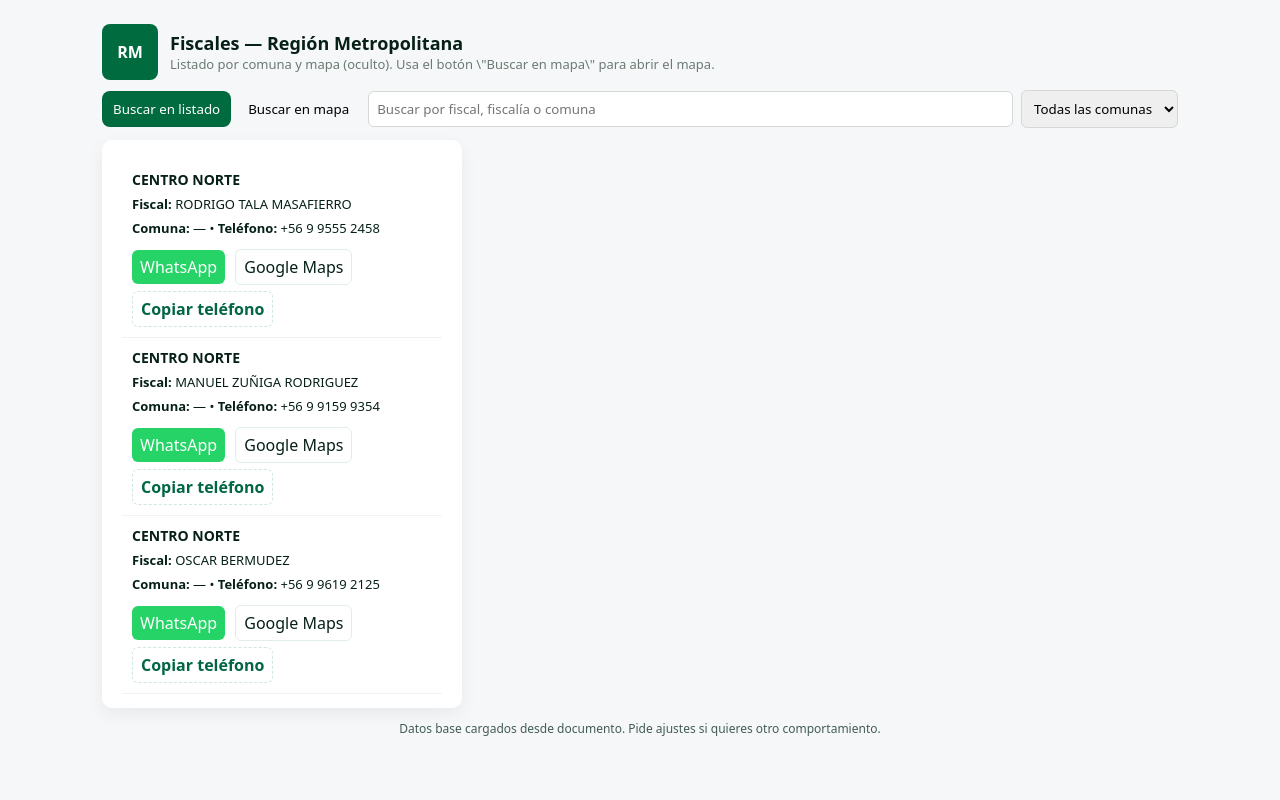
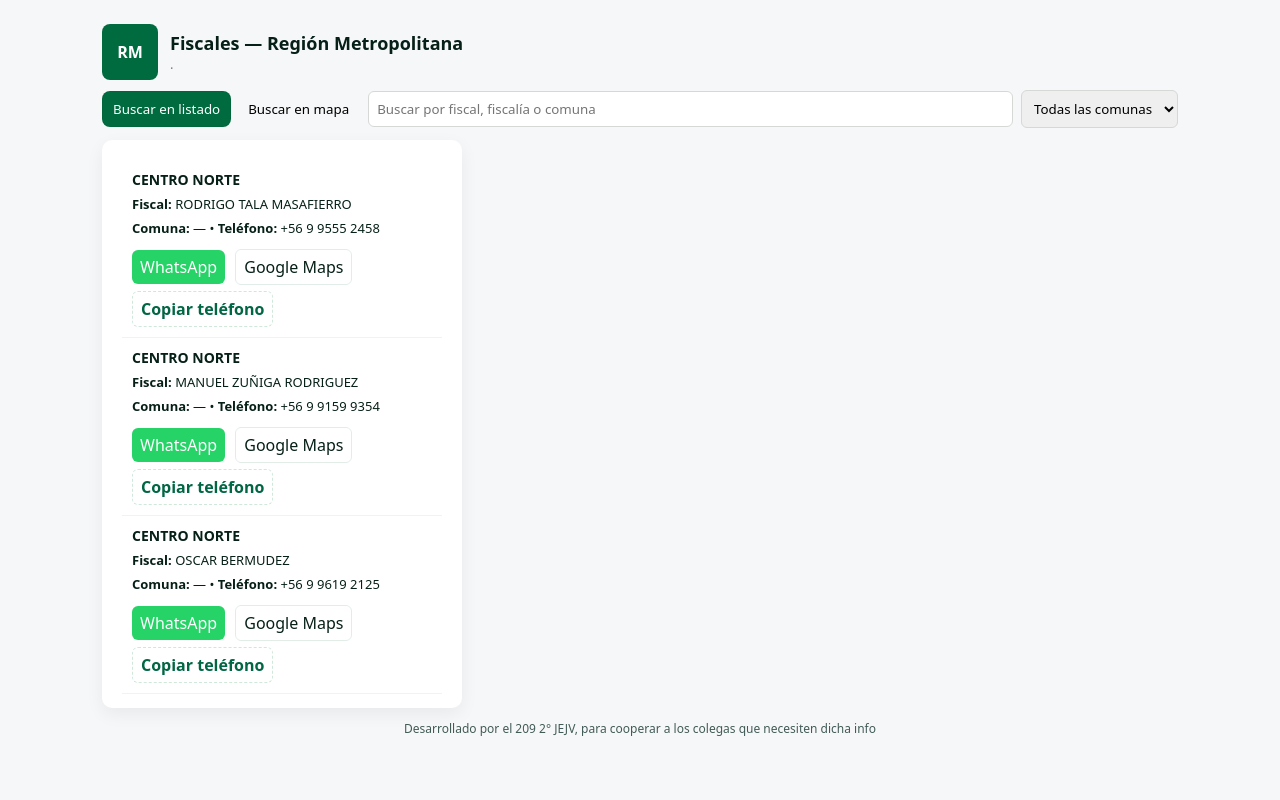
Before and after one commit to KNODRON/fiscalias, a plain HTML site: page index.html in a window 1280 px wide. Drawn offline with nearby package versions, Linux system fonts and the light colour scheme.

Commit message:
Update index.html

```diff
--- a/index.html
+++ b/index.html
@@ -17,7 +17,7 @@
       <div class="brand">RM</div>
       <div>
         <h1>Fiscales — Región Metropolitana</h1>
-        <div class="small">Listado por comuna y mapa (oculto). Usa el botón \"Buscar en mapa\" para abrir el mapa.</div>
+        <div class="small">.</div>   <!-- Listado por comuna y mapa (oculto). Usa el botón \"Buscar en mapa\" para abrir el mapa) -->
       </div>
     </header>
 
@@ -43,7 +43,7 @@
       </section>
     </div>
 
-    <footer>Datos base cargados desde documento. Pide ajustes si quieres otro comportamiento.</footer>
+    <footer>Desarrollado por el 209 2° JEJV, para cooperar a los colegas que necesiten dicha info</footer>
   </div>
 
   <script src="https://unpkg.com/leaflet@1.9.4/dist/leaflet.js" crossorigin=""></script>
```
